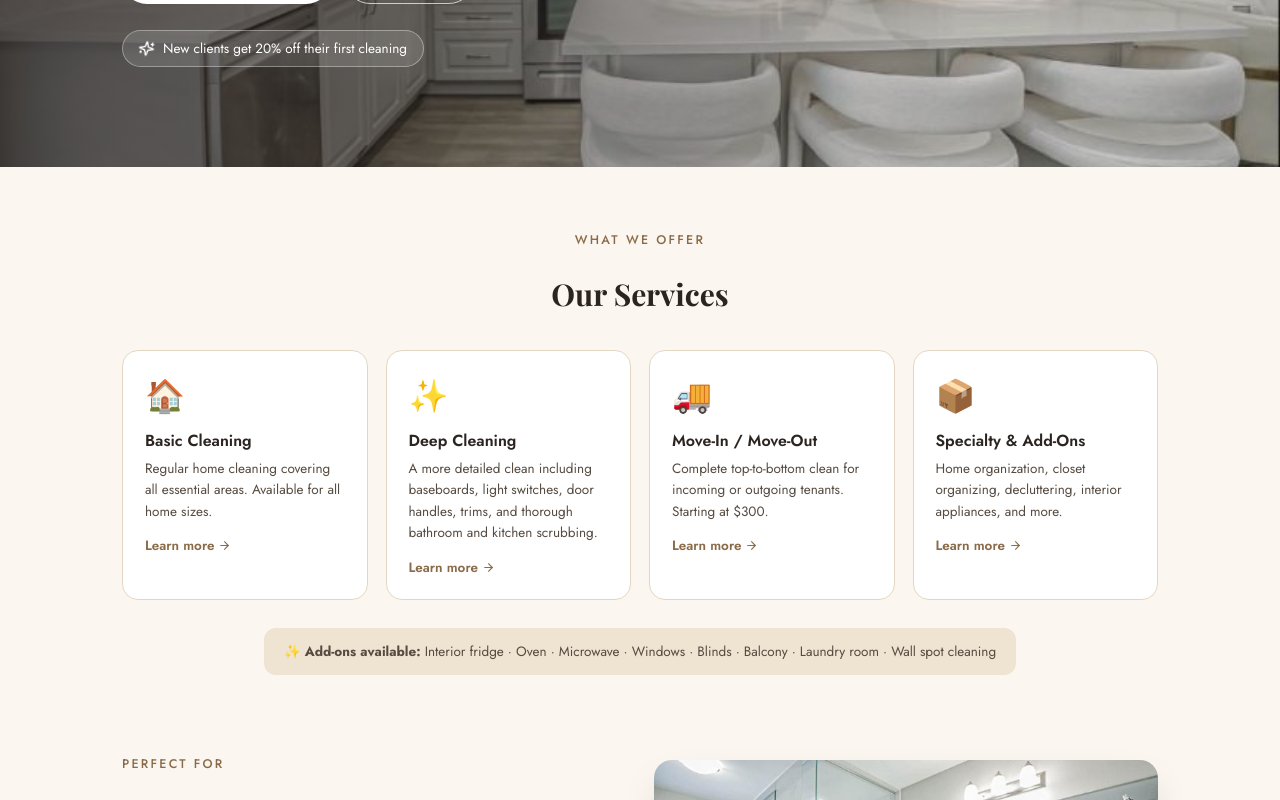
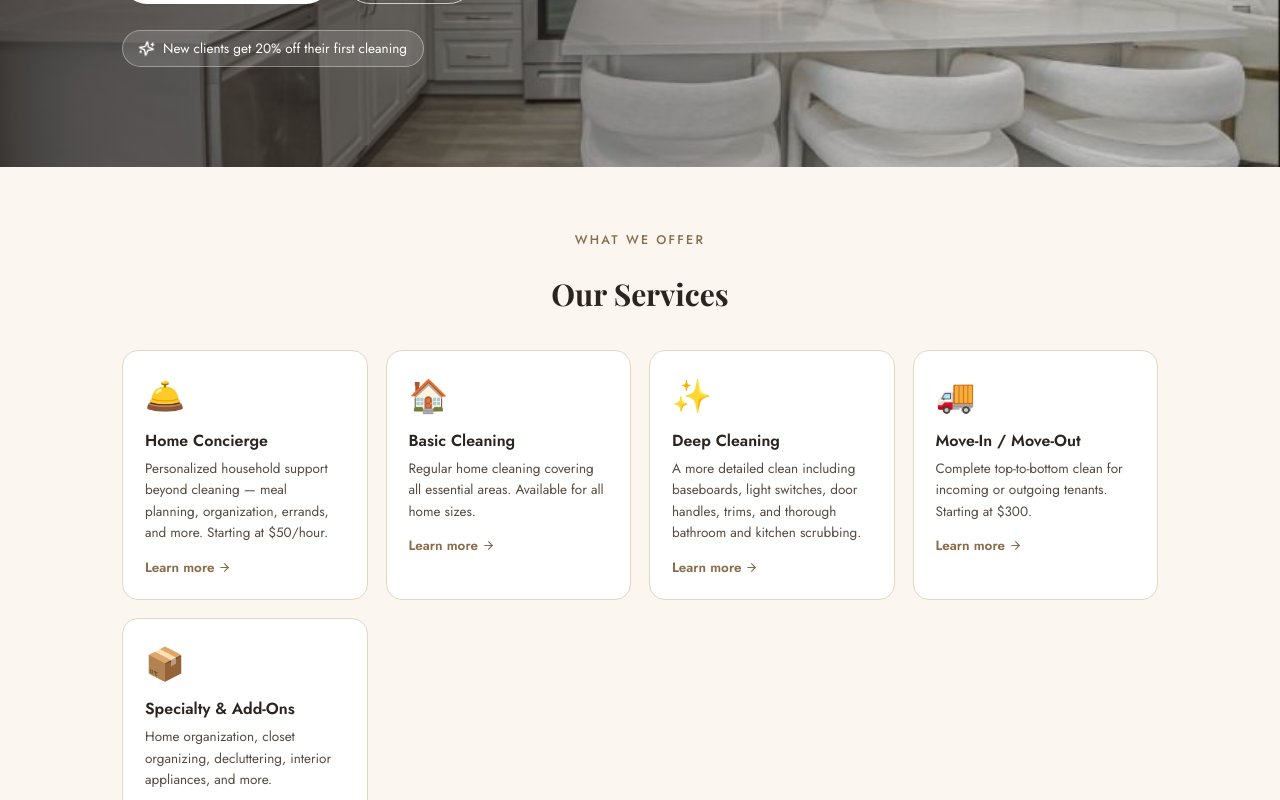
Before and after one commit to velalagan48-hub/grace-co-site, a React (Vite) app: page / in a window 1280 px wide. Shown: the part 498-1298 px from the top of the page. Built offline with nearby package versions, Linux system fonts and the light colour scheme; no server answers; the database is empty; a web font is replaced by a local one.

Commit message:
Update App.jsx

```diff
--- a/App.jsx
+++ b/App.jsx
@@ -552,6 +552,7 @@ function HomePage({ navigate }) {
         <h2 className="gc-serif" style={{ fontSize: 30, marginBottom: 36 }}>Our Services</h2>
         <div style={{ display: "grid", gridTemplateColumns: "repeat(auto-fit, minmax(220px, 1fr))", gap: 18, marginBottom: 28 }}>
           {[
+            { emoji: "🛎️", title: "Home Concierge", desc: "Personalized household support beyond cleaning — meal planning, organization, errands, and more. Starting at $50/hour.", id: "concierge" },
             { emoji: "🏠", title: "Basic Cleaning", desc: "Regular home cleaning covering all essential areas. Available for all home sizes.", id: "basic" },
             { emoji: "✨", title: "Deep Cleaning", desc: "A more detailed clean including baseboards, light switches, door handles, trims, and thorough bathroom and kitchen scrubbing.", id: "deep" },
             { emoji: "🚚", title: "Move-In / Move-Out", desc: "Complete top-to-bottom clean for incoming or outgoing tenants. Starting at $300.", id: "moveinout" },
```
